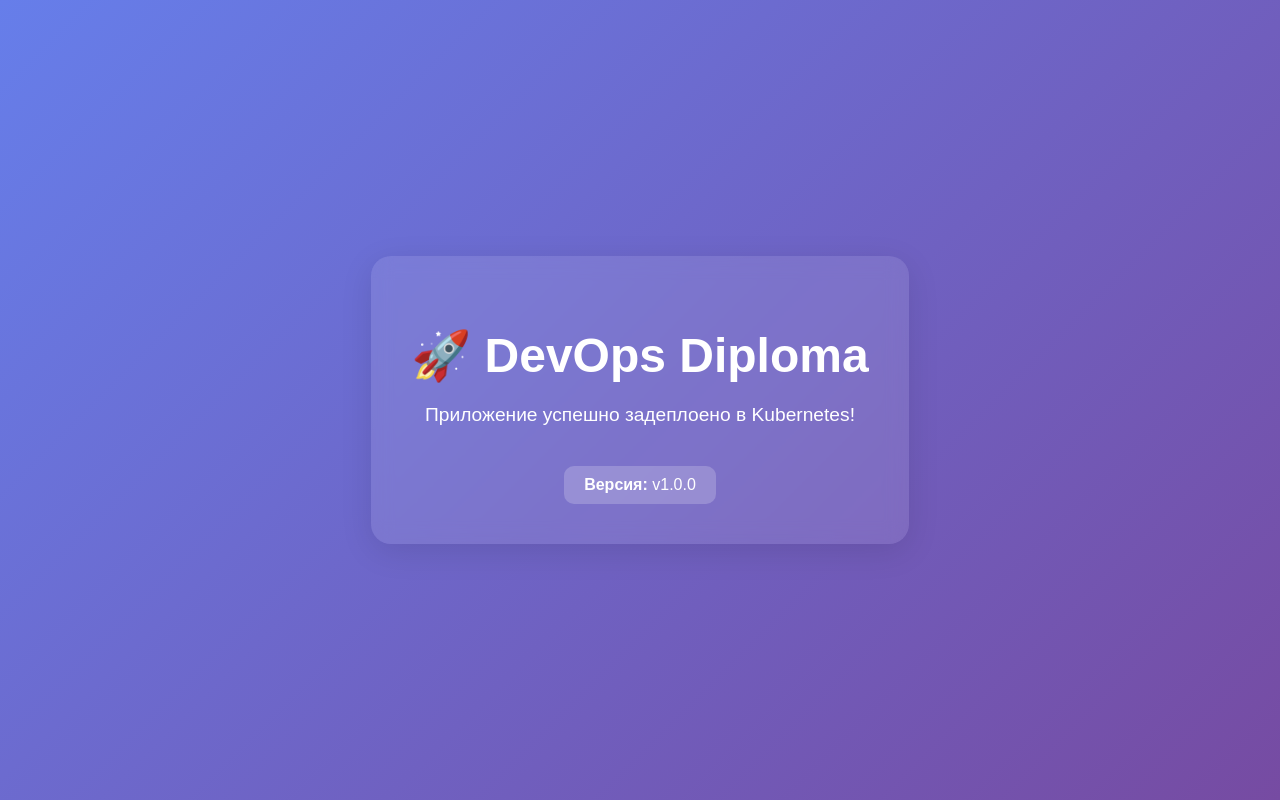
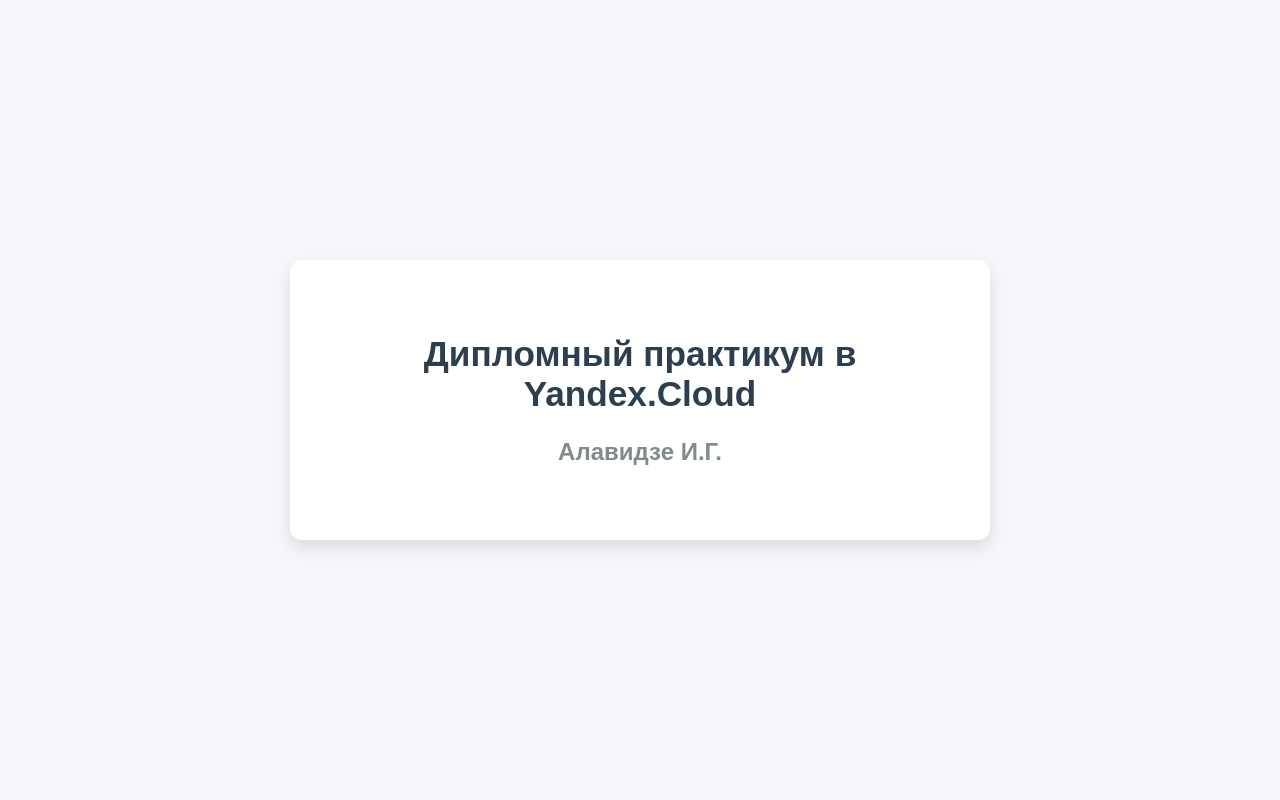
Before and after one commit to irakool5-wq/yandex-cloud-devops-diplom, a plain HTML site: page app/index.html in a window 1280 px wide. Drawn offline with Linux system fonts and the light colour scheme.

Commit message:
feat: private cluster, updated app content, SSH tunnel CI/CD

```diff
--- a/app/index.html
+++ b/app/index.html
@@ -3,44 +3,18 @@
 <head>
     <meta charset="UTF-8">
     <meta name="viewport" content="width=device-width, initial-scale=1.0">
-    <title>DevOps Diploma App</title>
+    <title>Дипломный практикум</title>
     <style>
-        body {
-            font-family: Arial, sans-serif;
-            display: flex;
-            justify-content: center;
-            align-items: center;
-            height: 100vh;
-            margin: 0;
-            background: linear-gradient(135deg, #667eea 0%, #764ba2 100%);
-            color: white;
-        }
-        .container {
-            text-align: center;
-            background: rgba(255,255,255,0.1);
-            padding: 40px;
-            border-radius: 20px;
-            backdrop-filter: blur(10px);
-            box-shadow: 0 8px 32px rgba(0,0,0,0.1);
-        }
-        h1 { font-size: 3em; margin-bottom: 20px; }
-        p { font-size: 1.2em; }
-        .version {
-            background: rgba(255,255,255,0.2);
-            padding: 10px 20px;
-            border-radius: 10px;
-            display: inline-block;
-            margin-top: 20px;
-        }
+        body { font-family: Arial, sans-serif; display: flex; justify-content: center; align-items: center; height: 100vh; margin: 0; background-color: #f4f6f9; }
+        .container { text-align: center; background: white; padding: 50px; border-radius: 12px; box-shadow: 0 8px 16px rgba(0,0,0,0.1); max-width: 600px; }
+        h1 { color: #2c3e50; margin-bottom: 20px; font-size: 2.2em; }
+        p { color: #7f8c8d; font-size: 1.5em; font-weight: bold; }
     </style>
 </head>
 <body>
     <div class="container">
-        <h1>🚀 DevOps Diploma</h1>
-        <p>Приложение успешно задеплоено в Kubernetes!</p>
-        <div class="version">
-            <strong>Версия:</strong> v1.0.0
-        </div>
+        <h1>Дипломный практикум в Yandex.Cloud</h1>
+        <p>Алавидзе И.Г.</p>
     </div>
 </body>
 </html>
```
Also changed, not shown: 2 other files.
